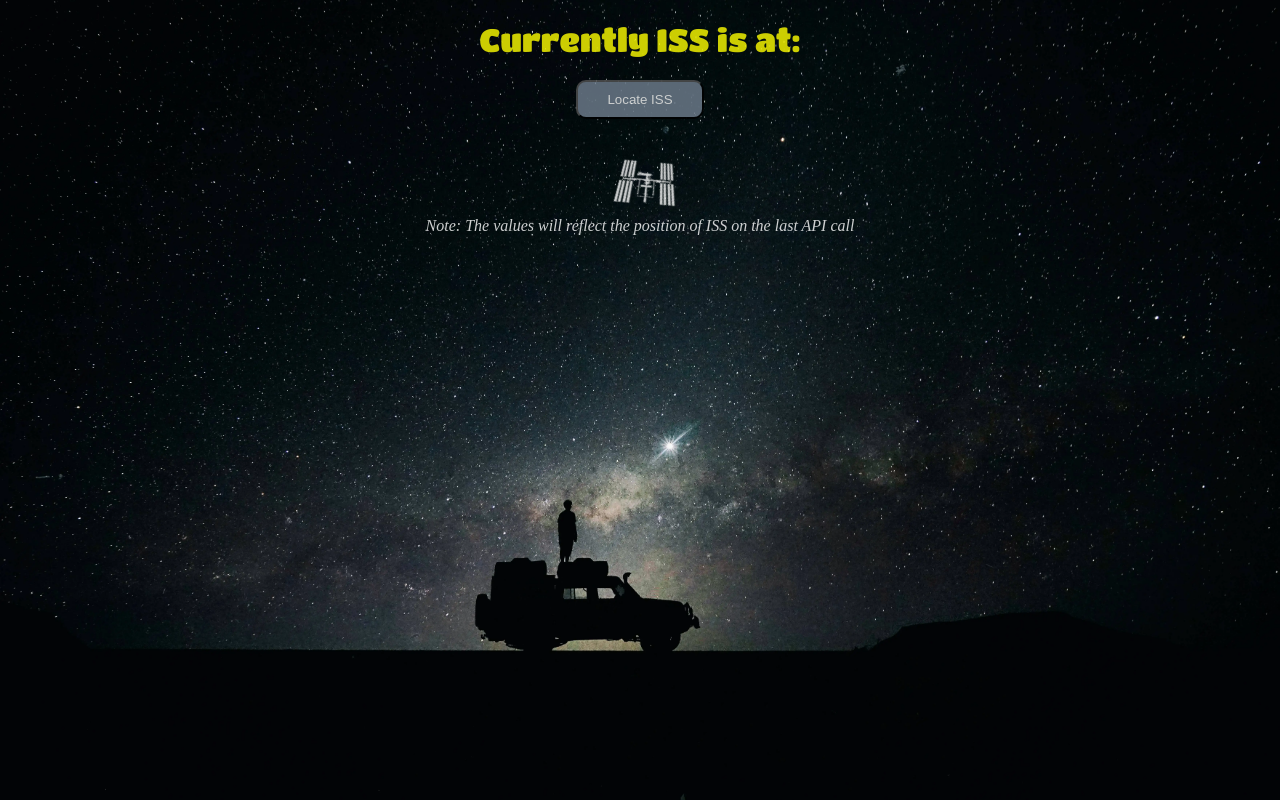
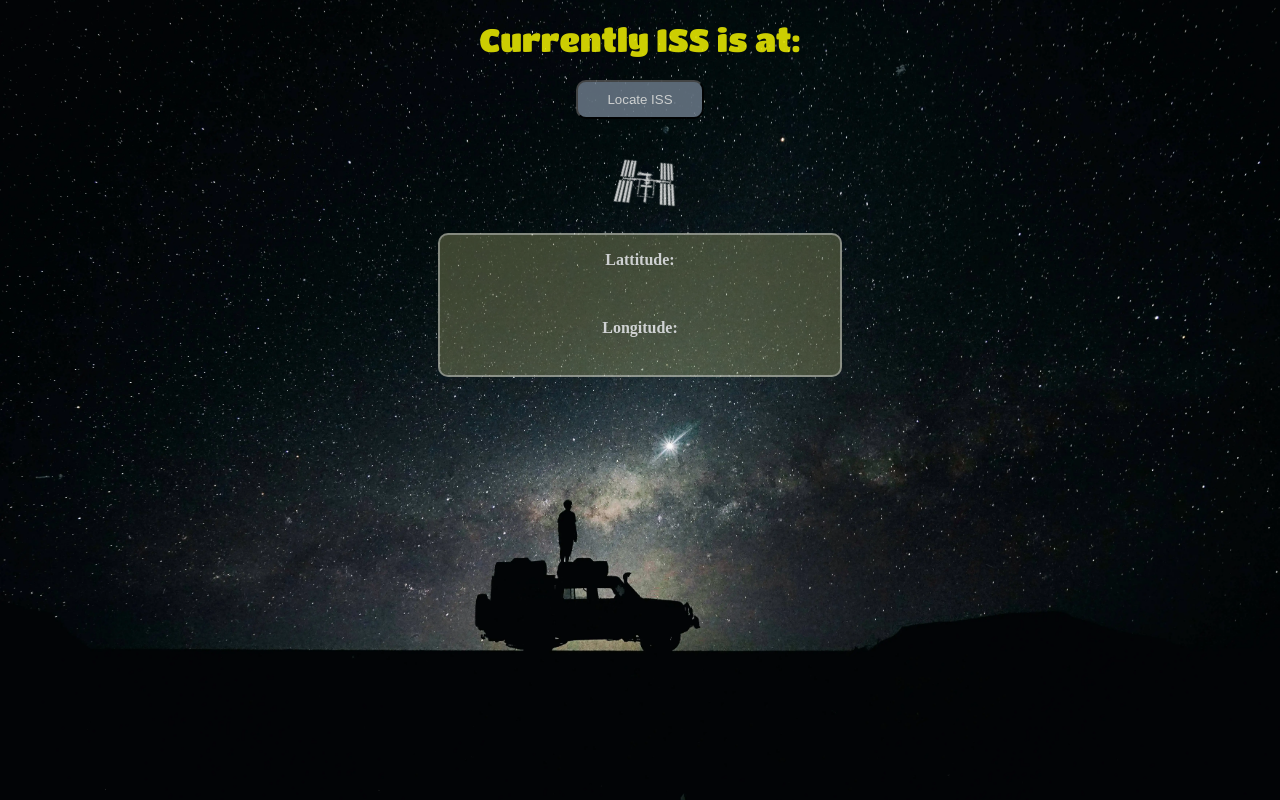
Before and after one commit to gargajit/whereisiss, a plain HTML site: page index.html in a window 1280 px wide. Both pictures are taken after a click on the button "Locate ISS". Drawn offline with nearby package versions, Linux system fonts and the light colour scheme; no server answers; a web font is replaced by a local one.

Commit message:
complete project

```diff
--- a/index.html
+++ b/index.html
@@ -16,9 +16,10 @@
     <h1 class="titan-one-regular">Track the Live Location of ISS</h1>
     <button id="locate-iss-btn">Locate ISS</button>
     <img id="iss-img" src="./assets/iss-white.png" alt="international space station image">
-    <div id="iss-location"></div>
-    <p><i>Note: The values will reflect the position of ISS on the last API call</i></p>
-
+    <div id="iss-location">
+        <p id="latitude"></p>
+        <p id="longitude"></p>
+    </div>
 
     <script src="https://ajax.googleapis.com/ajax/libs/jquery/3.7.1/jquery.min.js"></script>
     <script src="./index.js"></script>
--- a/index.js
+++ b/index.js
@@ -1,14 +1,13 @@
 $("#locate-iss-btn").click(function() {
     $(".titan-one-regular").text("Currently ISS is at:");
-    $("#iss-location").slideToggle("slow");
-    // $("#iss-location").html("<p><b>Lattitude: </b></p><br /><p><b>Longitude: </b></p>");
+    $("#iss-location").slideDown("slow");
+    $("#iss-location").html('<p id="latitude"><b>Lattitude: </b></p><br /><p id="longitude"><b>Longitude: </b></p>');
 
-    // ("https://api.wheretheiss.at/v1/satellites/25544")
-    // .then(response => response.json())
-    // .then(data => {
-    //     $("iss-location").html("<p><b>Lattitude: " + data.latitude.toFixed(2) + "</b></p><p><b>Longitude: " + ${data.longitude.toFixed(2)} + "</b></p>");
-    // })
-    // .catch(error => {
-    //     console.error("Error Fetching ISS data: ", error);
-    // });
+    $.getJSON("https://api.wheretheiss.at/v1/satellites/25544", function(data){
+        $('#latitude').append(data.latitude.toFixed(2));
+        $('#longitude').append(data.longitude.toFixed(2));
+    })
+    .fail(function(error) {
+        console.error("Error Fetching ISS data: ", error);
+    });
 });
--- a/style.css
+++ b/style.css
@@ -63,21 +63,16 @@ button:hover {
 
 
 #iss-location {
-    /* display: none; */
+    display: none;
     align-self: center;
     border: 2px solid rgb(255, 255, 255, 0.5);
     height: 140px;
     width: 400px;
     margin-top: 2rem;
-    /* color: white; */
     background-color: hsla(65, 20%, 50%, 0.5);
     border-radius: 10px;
 }
 
-#iss-location > p {
-    text-align: start;
-    margin-left: 10px;
-}
 
 .coordinates {
     color: white;
```
